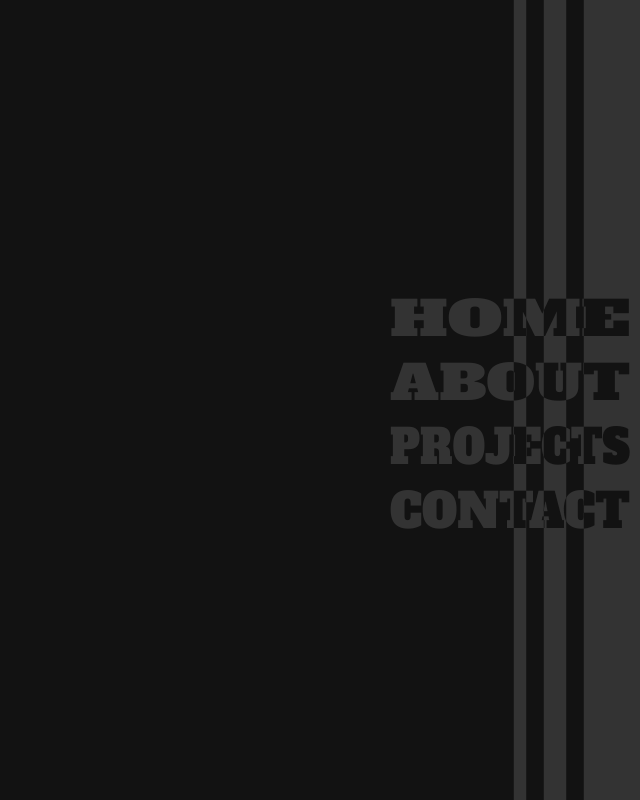
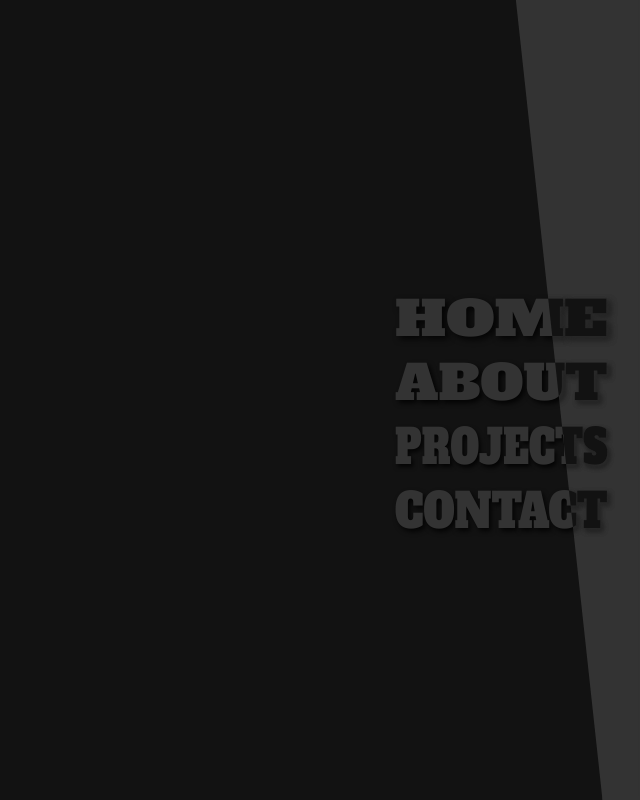
Before and after one commit to nikolaybutnik/neo-vector-dev, a Vue app: page / in a window 1280 px wide. Shown: the whole page, without its empty margins (640-1280 px from the left). Built offline with nearby package versions, Linux system fonts and the light colour scheme.

Commit message:
Nav link styling

```diff
--- a/src/App.vue
+++ b/src/App.vue
@@ -1,10 +1,10 @@
 <template>
   <div class="app">
     <div class="parallax-container">
-      <section class="content-1">
+      <section id="content-1" class="content-section">
         <SideNav />
       </section>
-      <section class="content-2">
+      <section id="content-2" class="content-section">
         <div class="diagonal">
           <div class="wrapper">
             <h1>Test 2 Title</h1>
@@ -17,7 +17,7 @@
           </div>
         </div>
       </section>
-      <section class="content-3">
+      <section id="content-3" class="content-section">
         <div class="spikes">
           <div class="wrapper">
             <h1>Test 3 Title</h1>
@@ -30,7 +30,7 @@
           </div>
         </div>
       </section>
-      <section class="content-4">
+      <section id="content-4" class="content-section">
         <div class="wavy">
           <div class="wrapper">
             <h1>Test 4 Title</h1>
@@ -121,10 +121,7 @@ export default defineComponent({
   scroll-snap-type: y mandatory;
   overflow-y: scroll;
 
-  .content-1,
-  .content-2,
-  .content-3,
-  .content-4 {
+  .content-section {
     height: 100vh;
     scroll-snap-align: start;
     display: flex;
--- a/src/components/SideNav/SideNav.vue
+++ b/src/components/SideNav/SideNav.vue
@@ -8,23 +8,23 @@
       height="100%"
     >
       <path
-        class="main-line"
-        d="M89 0 L89 100"
+        class="main-line animate-pulse"
+        d="M50 -1 L100 -1 L100 100 L85 100"
         stroke="#333333"
-        stroke-width="23"
+        fill="#333333"
       />
-      <path
+      <!-- <path
         class="secondary-line-1"
         d="M66 0 L66 100"
         stroke="#333333"
         stroke-width="9"
-      />
-      <path
+      /> -->
+      <!-- <path
         class="secondary-line-2"
         d="M52 0 L52 100"
         stroke="#333333"
         stroke-width="5"
-      />
+      /> -->
       <!-- <path
         class="secondary-line-3"
         d="M52 0 L52 100"
@@ -34,23 +34,22 @@
 
       <mask id="text-mask">
         <path
-          class="main-line-mask"
-          d="M89 0 L89 100"
-          stroke="white"
-          stroke-width="23"
+          class="main-line-mask animate-pulse"
+          d="M50 -1 L100 -1 L100 100 L85 100"
+          fill="white"
         />
-        <path
+        <!-- <path
           class="secondary-line-mask-1"
           d="M66 0 L66 100"
           stroke="white"
           stroke-width="9"
-        />
-        <path
+        /> -->
+        <!-- <path
           class="secondary-line-mask-2"
           d="M52 0 L52 100"
           stroke="white"
           stroke-width="5"
-        />
+        /> -->
         <!-- <path
           class="secondary-line-mask-3"
           d="M52 0 L52 100"
@@ -64,6 +63,7 @@
           v-for="(item, index) in items"
           :key="index"
           :text="item.text"
+          :href="item.href"
           :xCoordinate="item.x"
           :yCoordinate="item.y"
         />
@@ -81,10 +81,10 @@ export default defineComponent({
   components: { LinkItem },
   setup() {
     const items = [
-      { text: "HOME", x: 0, y: 42 },
-      { text: "ABOUT", x: 0, y: 50 },
-      { text: "PROJECTS", x: 0, y: 58 },
-      { text: "CONTACT", x: 0, y: 66 },
+      { text: "HOME", href: "#content-1", x: 2, y: 42 },
+      { text: "ABOUT", href: "#content-2", x: 2, y: 50 },
+      { text: "PROJECTS", href: "#content-3", x: 2, y: 58 },
+      { text: "CONTACT", href: "#content-4", x: 2, y: 66 },
     ];
 
     return { items };
@@ -99,5 +99,21 @@ export default defineComponent({
   align-self: flex-end;
   display: flex;
   position: relative;
+
+  .animate-pulse {
+    animation: pulse 5s infinite ease-in-out;
+  }
+
+  @keyframes pulse {
+    0% {
+      d: path("M50 -1 L100 -1 L100 100 L85 100");
+    }
+    50% {
+      d: path("M40 -1 L100 -1 L100 100 L75 100");
+    }
+    100% {
+      d: path("M50 -1 L100 -1 L100 100 L85 100");
+    }
+  }
 }
 </style>
--- a/src/components/SideNav/components/LinkItem.vue
+++ b/src/components/SideNav/components/LinkItem.vue
@@ -1,30 +1,30 @@
 <template>
-  <g>
+  <a :href="href">
     <text
-      class="nav-link-text"
+      class="top-layer nav-link-text"
       :x="xCoordinate"
       :y="yCoordinate"
       font-size="6"
       fill="#333333"
-      textLength="96"
+      textLength="85"
       lengthAdjust="spacingAndGlyphs"
     >
       {{ text }}
     </text>
 
     <text
-      class="nav-link-text"
+      class="bottom-layer nav-link-text"
       :x="xCoordinate"
       :y="yCoordinate"
       font-size="6"
       fill="#121212"
-      textLength="96"
+      textLength="85"
       lengthAdjust="spacingAndGlyphs"
       mask="url(#text-mask)"
     >
       {{ text }}
     </text>
-  </g>
+  </a>
 </template>
 
 <script lang="ts">
@@ -34,6 +34,10 @@ export default defineComponent({
   name: "LinkItem",
   props: {
     text: {
+      required: true,
+      type: String as PropType<string>,
+    },
+    href: {
       required: true,
       type: String as PropType<string>,
     },
@@ -56,4 +60,27 @@ text {
   user-select: none; /* Standard syntax */
   cursor: pointer;
 }
+
+.top-layer {
+  text-shadow: 2px 2px 4px rgba(0, 0, 0, 0.8);
+}
+
+.bottom-layer {
+  text-shadow: 2px 2px 4px rgba(51, 51, 51, 0.8);
+}
+
+a {
+  transition: transform 0.2s ease-in-out;
+
+  &:hover {
+    transform: translateX(-1.5px);
+
+    & > .top-layer {
+      fill: #717171;
+    }
+    & > .bottom-layer {
+      fill: white;
+    }
+  }
+}
 </style>
```
